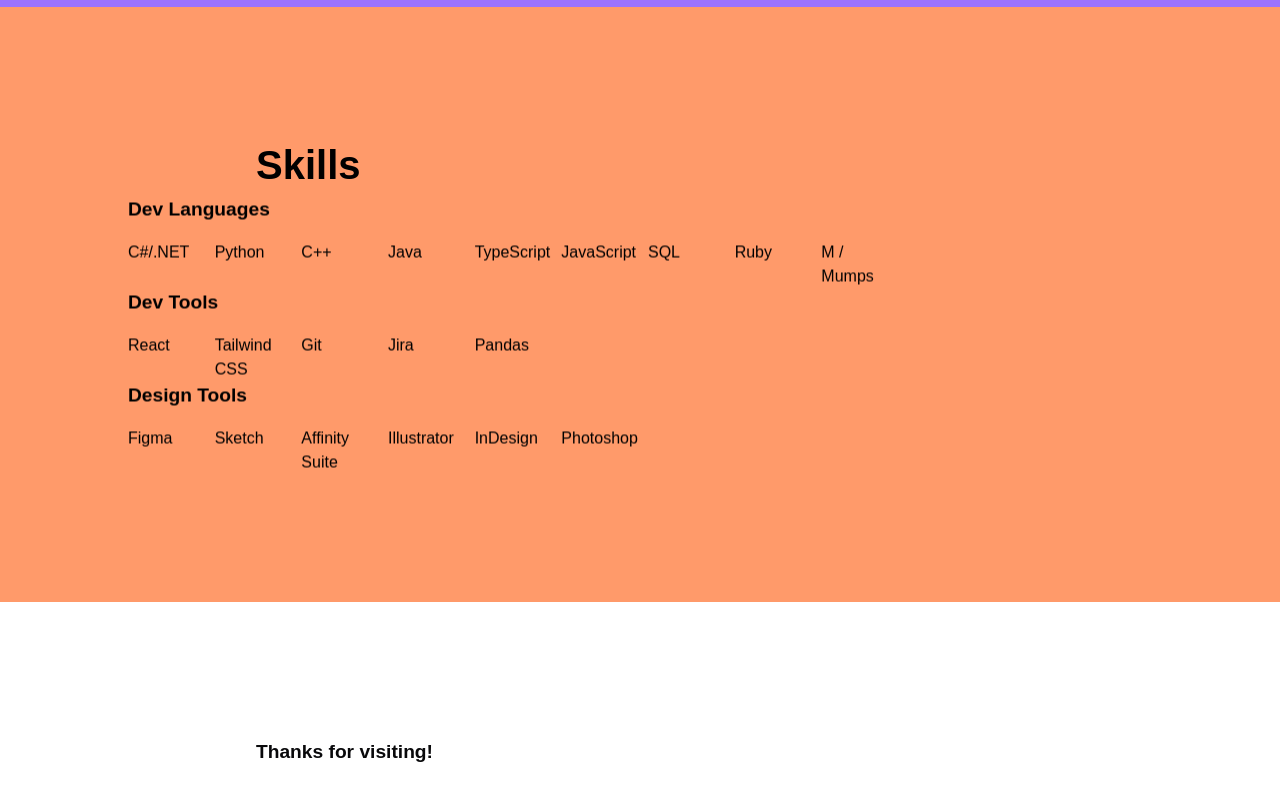
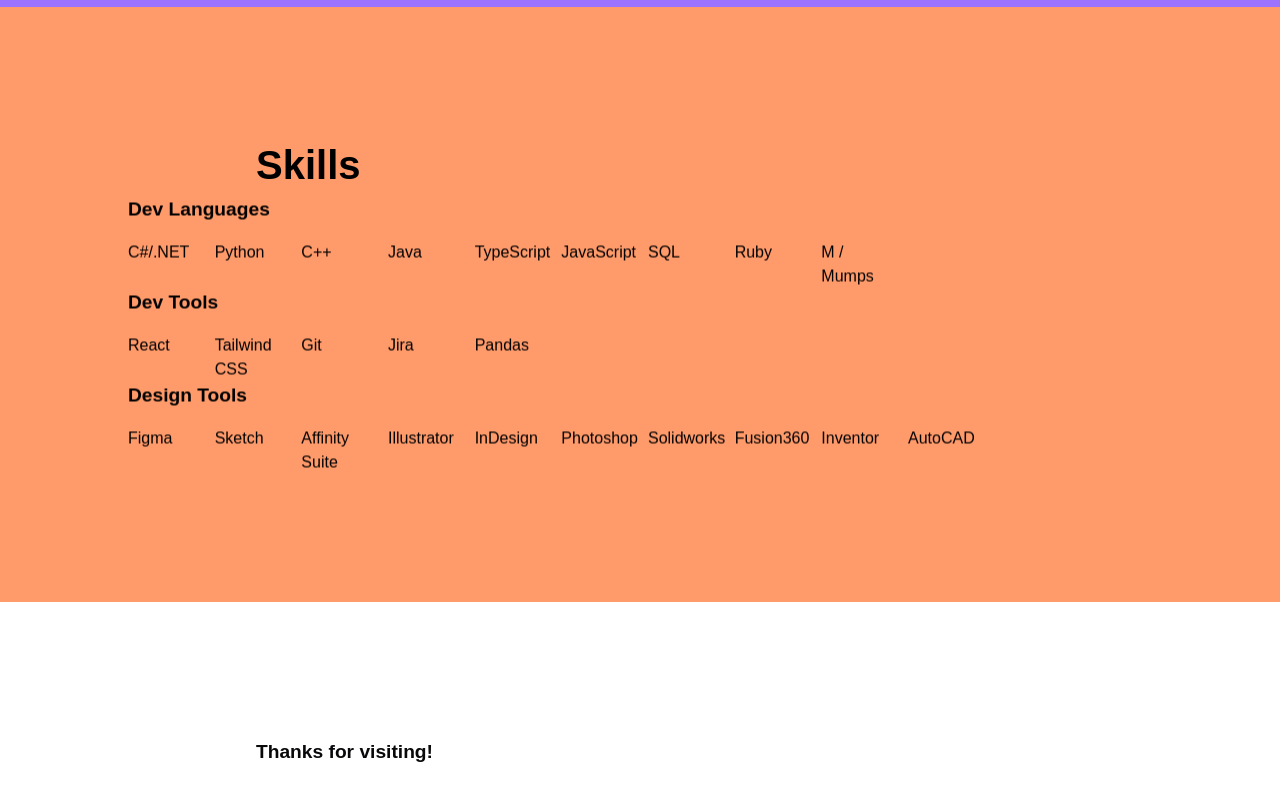
Before and after one commit to martincham/dev.martin, a React (Vite) app: page / in a window 1280 px wide. Shown: the part 2673-3473 px from the top of the page. Built offline with nearby package versions, Linux system fonts and the light colour scheme; a web font is replaced by a local one.

Commit message:
add industrial software

```diff
--- a/src/sections/SkillsSection.tsx
+++ b/src/sections/SkillsSection.tsx
@@ -38,6 +38,10 @@
             <div className="">Illustrator</div>
             <div className="">InDesign</div>
             <div className="">Photoshop</div>
+            <div className="">Solidworks</div>
+            <div className="">Fusion360</div>
+            <div className="">Inventor</div>
+            <div className="">AutoCAD</div>
           </div>
         </ScrollAnimation>
       </div>
```
